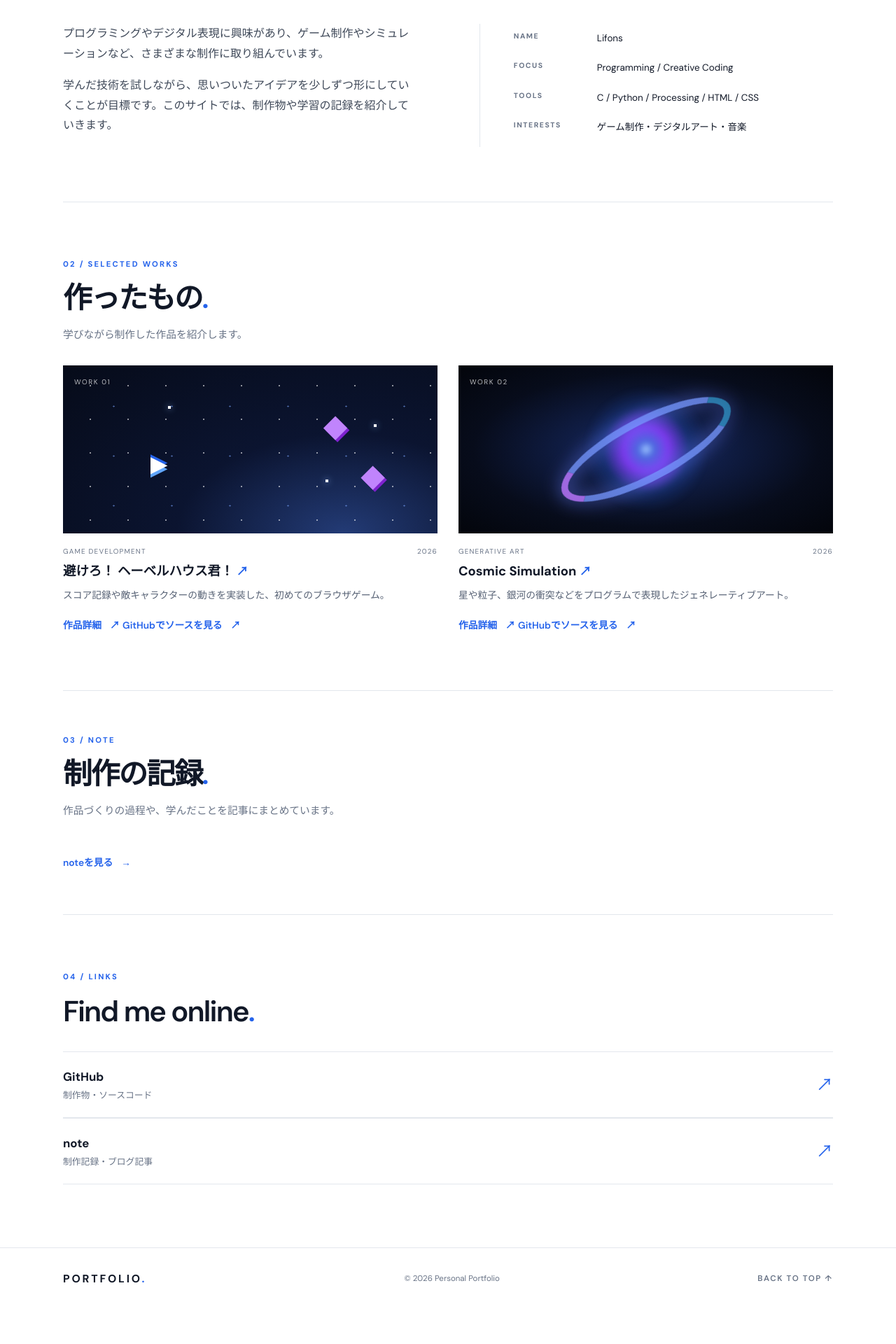
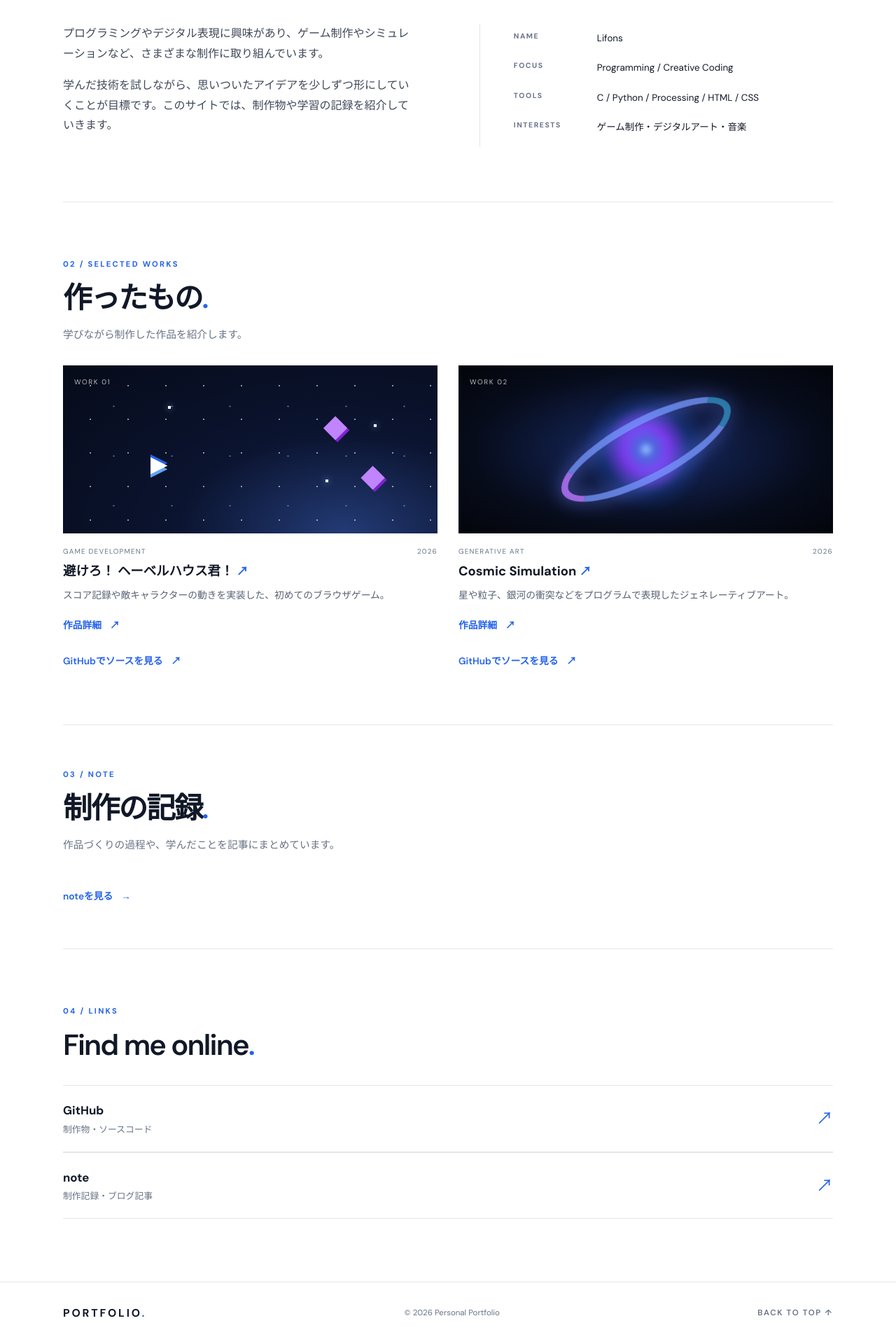
Before and after one commit to Lifons233879/personal-portfolio, a Jekyll site: the page index.html, which Jekyll copies as it is, in a window 1280 px wide. Shown: the part 751-2671 px from the top of the page at 70% size. Built offline with Jekyll 4.4.1, drawn with Linux system fonts in a browser that asks for light colours; before the commit the page ends 2622 px from its top, so only the background shows below that.

Commit message:
Add styling for work links section

```diff
--- a/assets/css/style.css
+++ b/assets/css/style.css
@@ -180,3 +180,9 @@ img { display: block; max-width: 100%; }
 .article-body pre { overflow-x: auto; padding: 18px; background: #f4f6fa; border-radius: 8px; }
 .article-body code { font-size: .9em; }
 @media (max-width: 720px) { .blog-grid { grid-template-columns: 1fr; gap: 30px; } .blog-card-image, .blog-card-art { height: clamp(190px, 58vw, 280px); } .blog-hero { padding-block: 40px 32px; } .article-page { padding-bottom: 60px; } }
+.work-links {
+  display: flex;
+  flex-direction: column;
+  align-items: flex-start;
+  gap: 8px;
+}
```
